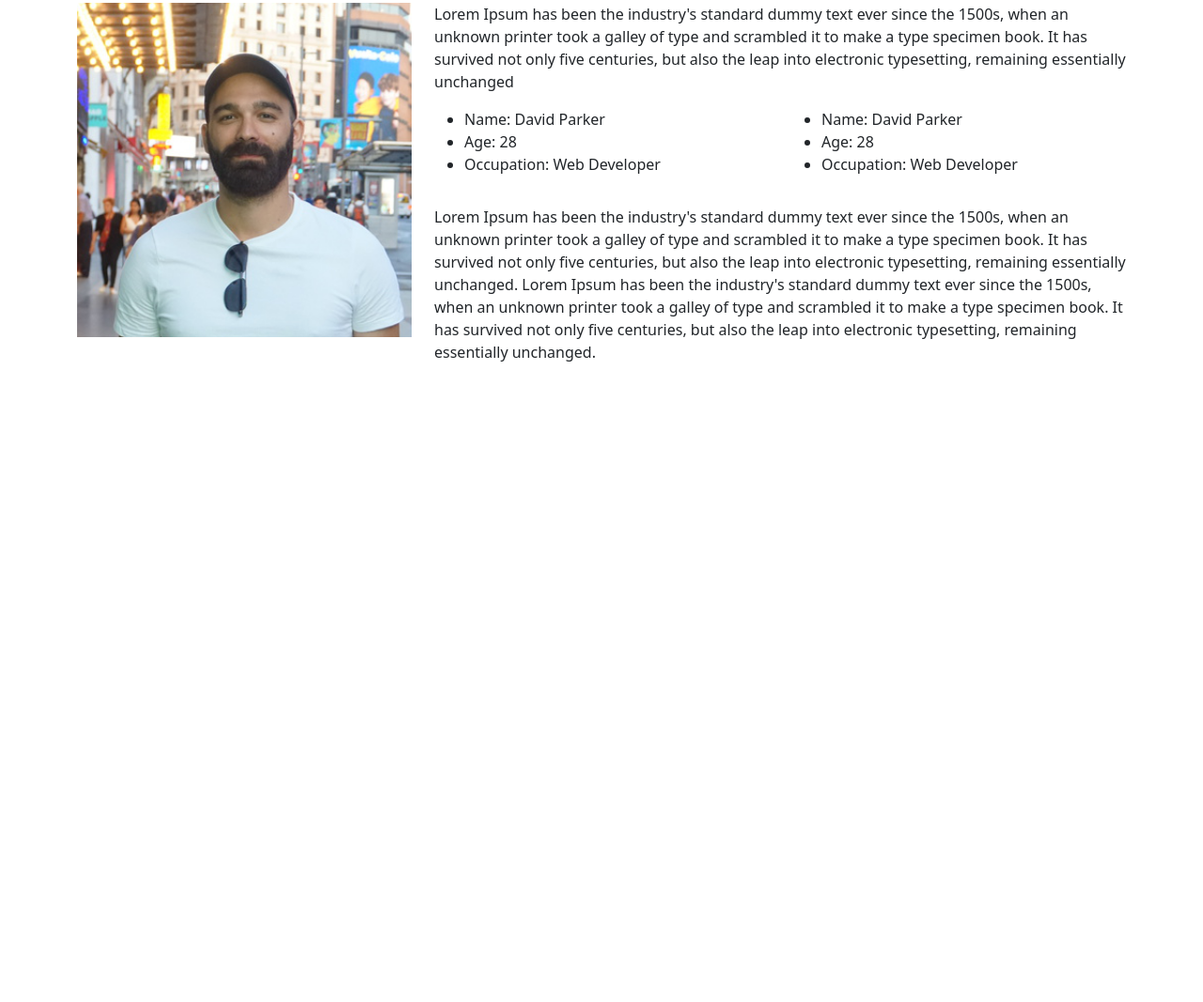
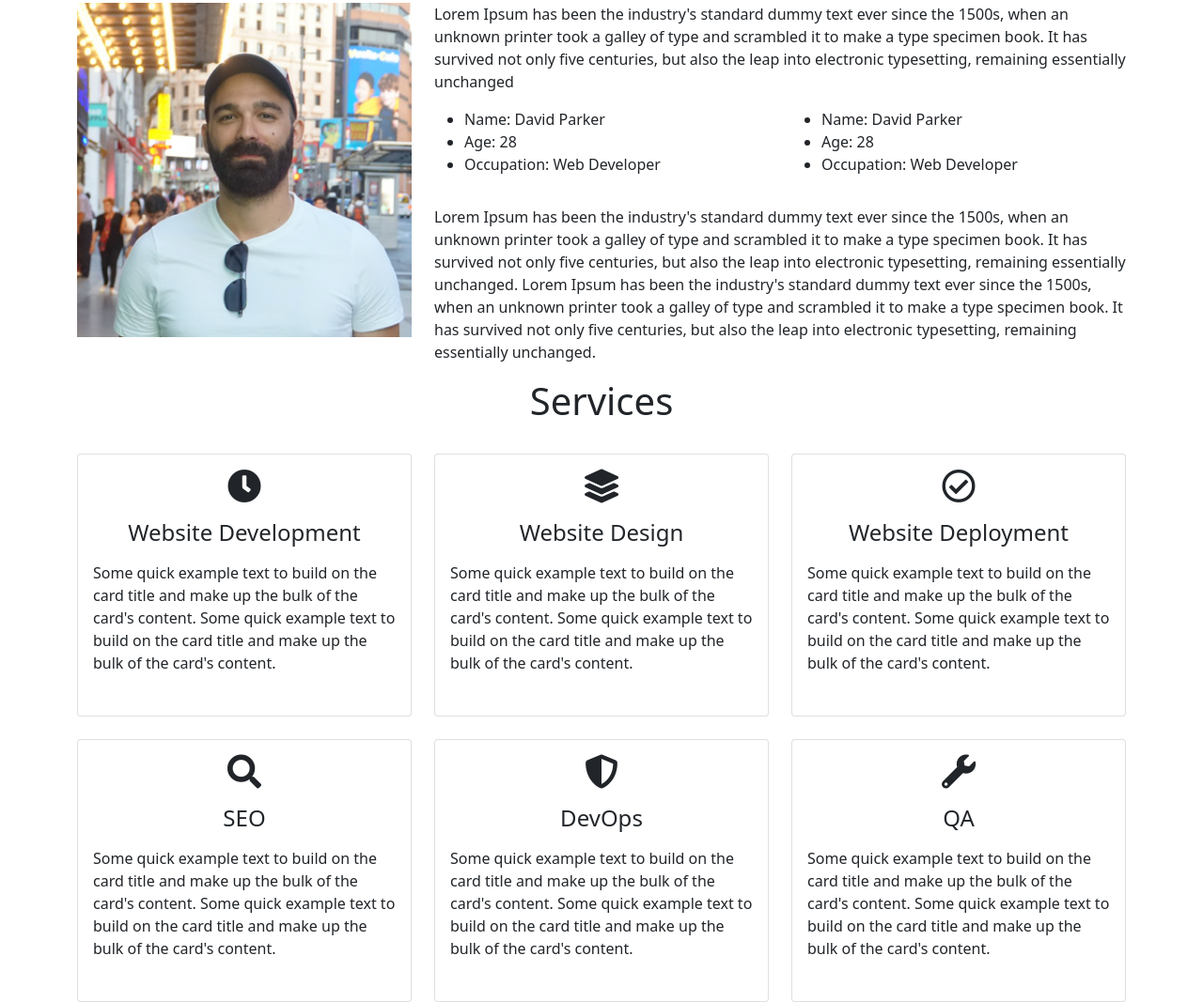
Before and after one commit to zoltanhorvath2/portfolio-site, a plain HTML site: page index.html in a window 1280 px wide. Shown: the part 917-1984 px from the top of the page at 94% size. Before the commit the page ends 1320 px from the top, so only its background shows below. Drawn offline with nearby package versions, Linux system fonts and the light colour scheme.

Commit message:
add services section

```diff
--- a/index.html
+++ b/index.html
@@ -104,6 +104,90 @@
 
   <!-- ABOUT SECTION ENDS -->
 
+  <!-- SERVICES SECTION -->
+
+  <section id="services">
+    <div class="container">
+        <h1 class="text-center">Services</h1>
+        <div class="row">
+            <div class="col-lg-4 mt-4">
+                <div class="card servicesText">
+                    <div class="card-body">
+                        <i class="fas servicesIcon fa-clock"></i>
+                        <h4 class="card-title mt-3">Website Development</h4>
+                        <p class="card-text mt-3">Some quick example text to build on the card title and make up the bulk of the card's content.
+                            Some quick example text to build on the card title and make up the bulk of the card's content.
+                        </p>
+                    </div>
+                </div>
+            </div>
+            <div class="col-lg-4 mt-4">
+                <div class="card servicesText">
+                    <div class="card-body">
+                        <i class='fas servicesIcon fa-layer-group'></i>
+                        <h4 class="card-title mt-3">Website Design</h4>
+                        <p class="card-text mt-3">Some quick example text to build on the card title and make up the bulk of the card's content.
+                            Some quick example text to build on the card title and make up the bulk of the card's content.
+                        </p>
+                    </div>
+                </div>
+            </div>
+
+            <div class="col-lg-4 mt-4">
+                <div class="card servicesText">
+                    <div class="card-body">
+                        <i class='far servicesIcon fa-check-circle'></i>
+                        <h4 class="card-title mt-3">Website Deployment</h4>
+                        <p class="card-text mt-3">Some quick example text to build on the card title and make up the bulk of the card's content.
+                            Some quick example text to build on the card title and make up the bulk of the card's content.
+                        </p>
+                    </div>
+                </div>
+            </div>
+        </div>
+
+        <div class="row">
+            <div class="col-lg-4 mt-4">
+                <div class="card servicesText">
+                    <div class="card-body">
+                        <i class='fas servicesIcon fa-search'></i>
+                        <h4 class="card-title mt-3">SEO</h4>
+                        <p class="card-text mt-3">Some quick example text to build on the card title and make up the bulk of the card's content.
+                            Some quick example text to build on the card title and make up the bulk of the card's content.
+                        </p>
+                    </div>
+                </div>
+            </div>
+
+            <div class="col-lg-4 mt-4">
+                <div class="card servicesText">
+                    <div class="card-body">
+                        <i class='fas servicesIcon fa-shield-alt'></i>
+                        <h4 class="card-title mt-3">DevOps</h4>
+                        <p class="card-text mt-3">Some quick example text to build on the card title and make up the bulk of the card's content.
+                            Some quick example text to build on the card title and make up the bulk of the card's content.
+                        </p>
+                    </div>
+                </div>
+            </div>
+
+            <div class="col-lg-4 mt-4">
+                <div class="card servicesText">
+                    <div class="card-body">
+                        <i class='fas servicesIcon fa-wrench'></i>
+                        <h4 class="card-title mt-3">QA</h4>
+                        <p class="card-text mt-3">Some quick example text to build on the card title and make up the bulk of the card's content.
+                            Some quick example text to build on the card title and make up the bulk of the card's content.
+                        </p>
+                    </div>
+                </div>
+            </div>
+        </div>
+    </div>
+</section>
+
+  <!-- SERVICES SECTION ENDS -->
+
 
 
   <!-- SCRIPTS -->
--- a/styles/app.scss
+++ b/styles/app.scss
@@ -45,3 +45,23 @@
 .imageAboutPage {
   width: 100%;
 }
+
+/* Services section styles */
+.servicesText.card {
+  height: 280px;
+  cursor: pointer;
+}
+.servicesIcon {
+  font-size: 36px;
+  text-align: center;
+  width: 100%;
+}
+.card-title {
+  text-align: center;
+}
+.card:hover .servicesIcon {
+  color: #008000;
+}
+.servicesText:hover {
+  border: 1px solid #008000;
+}
```
Also changed, not shown: styles/app.css.
